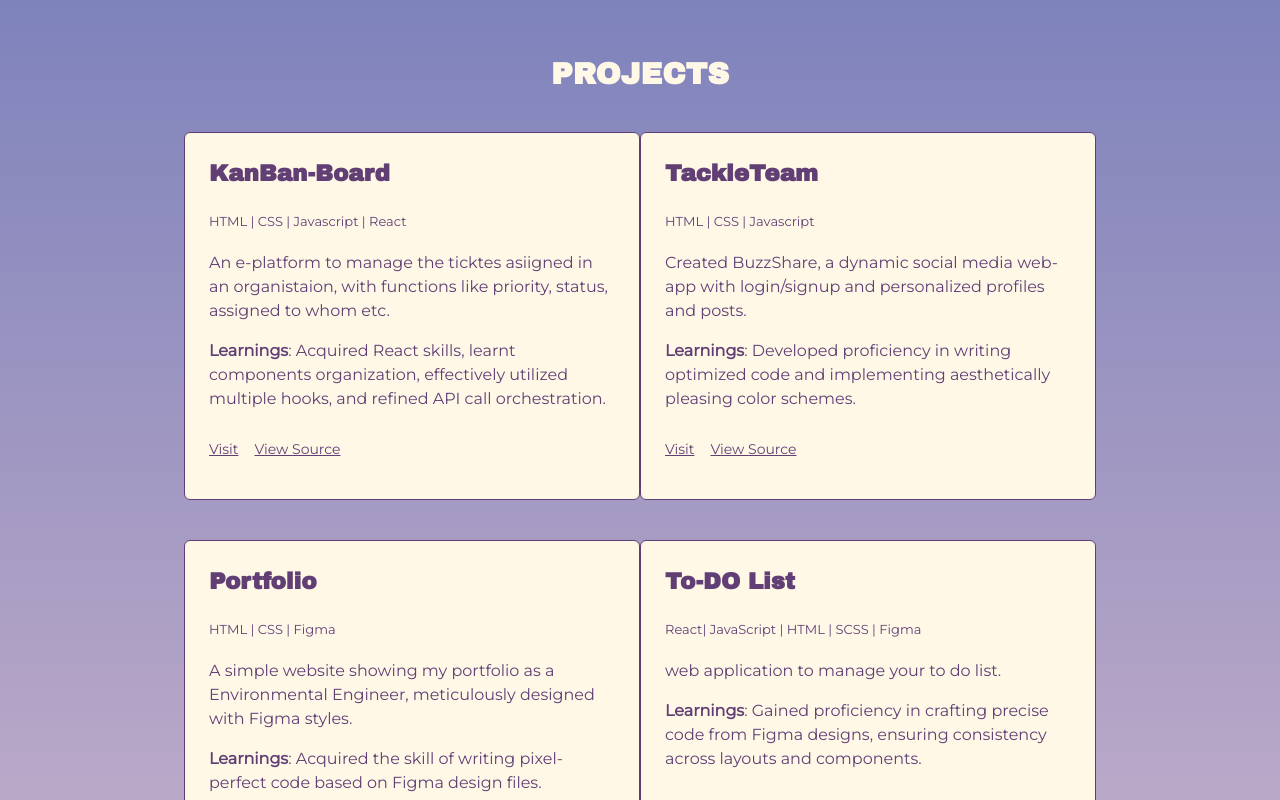
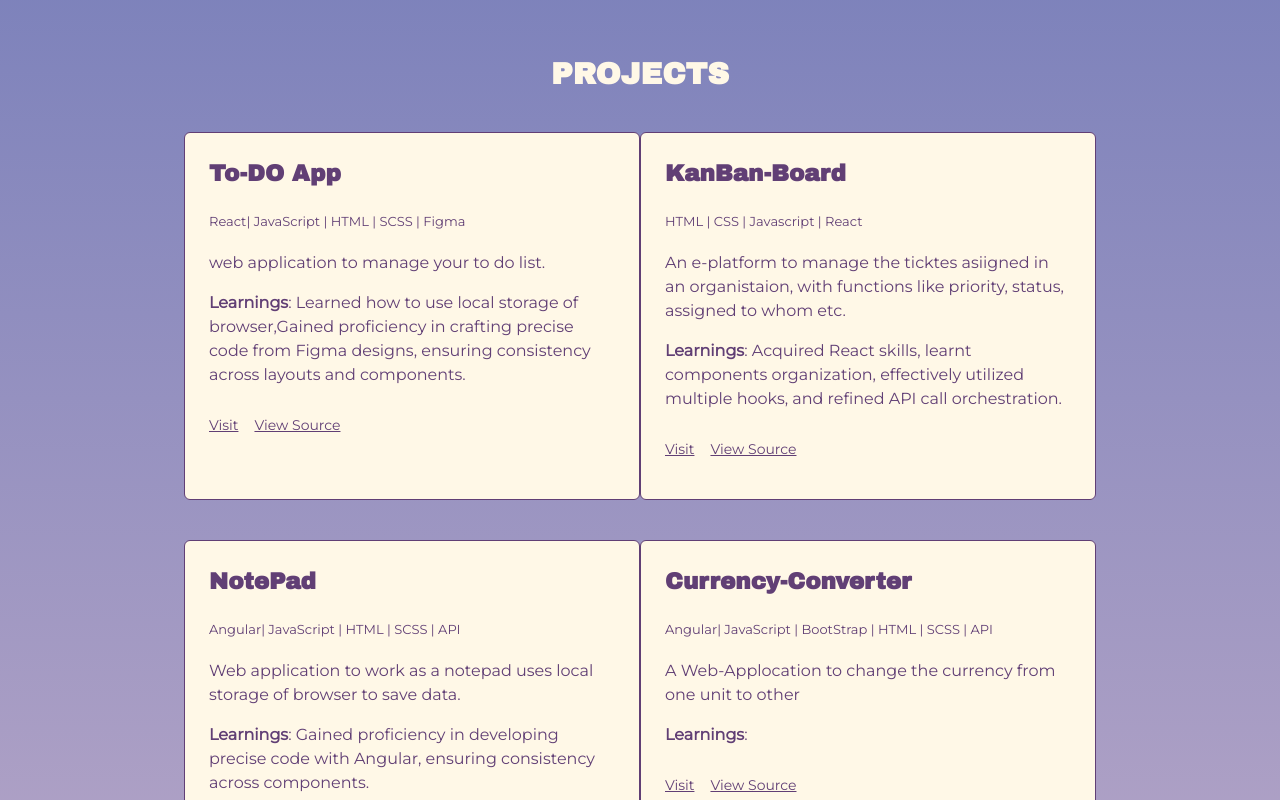
Before and after one commit to 0shreyajha0/Shreya-Portfolio, a React (Vite) app: page / in a window 1280 px wide. Shown: the part 2480-3280 px from the top of the page. Built offline with nearby package versions, Linux system fonts and the light colour scheme.

Commit message:
updated projects

```diff
--- a/src/components/Projects.jsx
+++ b/src/components/Projects.jsx
@@ -2,6 +2,15 @@ import React from "react";
 
 const Projects = () => {
   const projects = [
+    {
+      title: "To-DO App",
+      skills: "React| JavaScript | HTML | SCSS | Figma",
+      about: "web application to manage your to do list.",
+      learning:
+        "Learned how to use local storage of browser,Gained proficiency in crafting precise code from Figma designs, ensuring consistency across layouts and components.",
+      visitLink: "https://to-do-app-three-orcin.vercel.app/",
+      sourceLink: "https://github.com/0shreyajha0/ToDoApp",
+    },
     {
       title: "KanBan-Board",
       skills: "HTML | CSS | Javascript | React",
@@ -11,6 +20,24 @@ const Projects = () => {
         "Acquired React skills, learnt components organization, effectively utilized multiple hooks, and refined API call orchestration.",
       visitLink: "https://kanban-board-omega-beige.vercel.app",
       sourceLink: "https://github.com/0shreyajha0/KanBan-board",
+    },
+    {
+      title: "NotePad",
+      skills: "Angular| JavaScript | HTML | SCSS | API",
+      about:
+        "Web application to work as a notepad uses local storage of browser to save data.",
+      learning:
+        "Gained proficiency in developing precise code with Angular, ensuring consistency across components.",
+      visitLink: "",
+      sourceLink: "",
+    },
+    {
+      title: "Currency-Converter",
+      skills: "Angular| JavaScript | BootStrap | HTML | SCSS | API",
+      about: "A Web-Applocation to change the currency from one unit to other",
+      learning: "",
+      visitLink: "https://to-do-app-three-orcin.vercel.app/",
+      sourceLink: "https://github.com/0shreyajha0/ToDoApp",
     },
     {
       title: "TackleTeam",
@@ -31,15 +58,6 @@ const Projects = () => {
         "Acquired the skill of writing pixel-perfect code based on Figma design files.",
       visitLink: "https://shreyaportfoliohtml.vercel.app/",
       sourceLink: "https://github.com/0shreyajha0/portfolio",
-    },
-    {
-      title: "To-DO List",
-      skills: "React| JavaScript | HTML | SCSS | Figma",
-      about: "web application to manage your to do list.",
-      learning:
-        "Gained proficiency in crafting precise code from Figma designs, ensuring consistency across layouts and components.",
-      visitLink: "https://to-do-app-three-orcin.vercel.app/",
-      sourceLink: "https://github.com/0shreyajha0/ToDoApp",
     },
     {
       title: "College Event Management",
```
